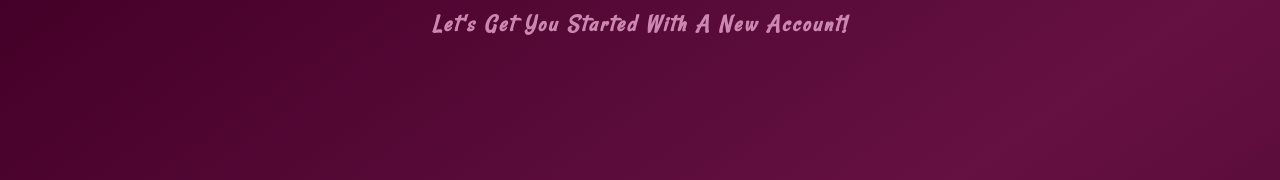
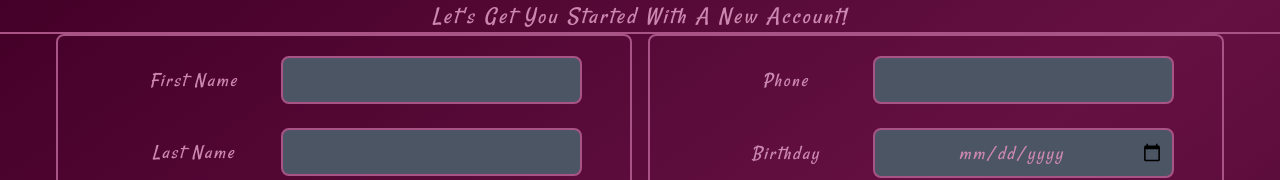
Before and after one commit to mekasu0124/Diary, a React (Create React App) app: page /auth/signup in a window 1280 px wide. Shown: the top 180 px of the page. Built offline with nearby package versions, Linux system fonts and the light colour scheme.

Commit message:
import custom components for lighter code work

```diff
--- a/src/pages/auth/signup.js
+++ b/src/pages/auth/signup.js
@@ -3,10 +3,13 @@
 
 import api from '../../hooks/api';
 
-import SignUpLeftTop from '../../components/home/auth/signUpLeftTop';
-import SignUpRightTop from '../../components/home/auth/signUpRightTop';
-import SignUpLeftBottom from '../../components/home/auth/signUpLeftBottom';
-import SignUpRightBottom from '../../components/home/auth/signUpRightBottom';
+import SignUpLeftTop from '../../components/panel/auth/signUpLeftTop';
+import SignUpRightTop from '../../components/panel/auth/signUpRightTop';
+import SignUpLeftBottom from '../../components/panel/auth/signUpLeftBottom';
+import SignUpRightBottom from '../../components/panel/auth/signUpRightBottom';
+import TitleBar from '../../components/individual/titleBar';
+import CustomLink from '../../components/individual/link';
+import CustomButton from '../../components/individual/button';
 
 
 export default function SignUp() {
@@ -97,11 +100,7 @@
 
   return (
     <div className="flex flex-col items-center justify-start w-full min-h-screen">
-      <div className="flex flex-col items-center justify-center w-full flex-shrink-0 p-2">
-        <h3 className="font-rancho font-bold italic text-fg text-2xl text-center w-full tracking-widest">
-          Let's Get You Started With A New Account!
-        </h3>
-      </div>
+      <TitleBar props={{ title: "Let's Get You Started With A New Account!" }} />
 
       <form onSubmit={handleSubmit} className="flex flex-col items-center justify-start w-full flex-1">
         <div className="flex flex-row items-center justify-center w-full flex-1">
@@ -167,17 +166,9 @@
 
         {/* button area */}
         <div className="flex flex-row items-center justify-evenly w-full flex-shrink-0">
-          <Link to="/" className="font-rancho italic text-2xl text-fg text-center tracking-widest border-2 border-bdr rounded-full w-[300px] p-2 mb-5 mt-5 hover:bg-bdr hover:text-black hover:underline hover:transition-transform duration-300 hover:scale-105">
-            Cancel
-          </Link>
-
-          <Link to="/auth/login" className="font-rancho italic text-2xl text-fg text-center tracking-widest border-2 border-bdr rounded-full w-[300px] p-2 mb-5 mt-5 hover:bg-bdr hover:text-black hover:underline hover:transition-transform duration-300 hover:scale-105">
-            Login
-          </Link>
-
-          <button type="submit" className="font-rancho italic text-2xl text-fg text-center tracking-widest border-2 border-bdr rounded-full w-[300px] p-2 mb-5 mt-5 hover:bg-bdr hover:text-black hover:underline hover:transition-transform duration-300 hover:scale-105">
-            Create Account
-          </button>
+          <CustomLink props={{ link: "/", text: 'Cancel' }} />
+          <CustomLink props={{ link: '/auth/login', text: 'Login' }} />
+          <CustomButton props={{ type: 'submit', text: 'Create Account' }} />
         </div>
       </form>
     </div>
```
